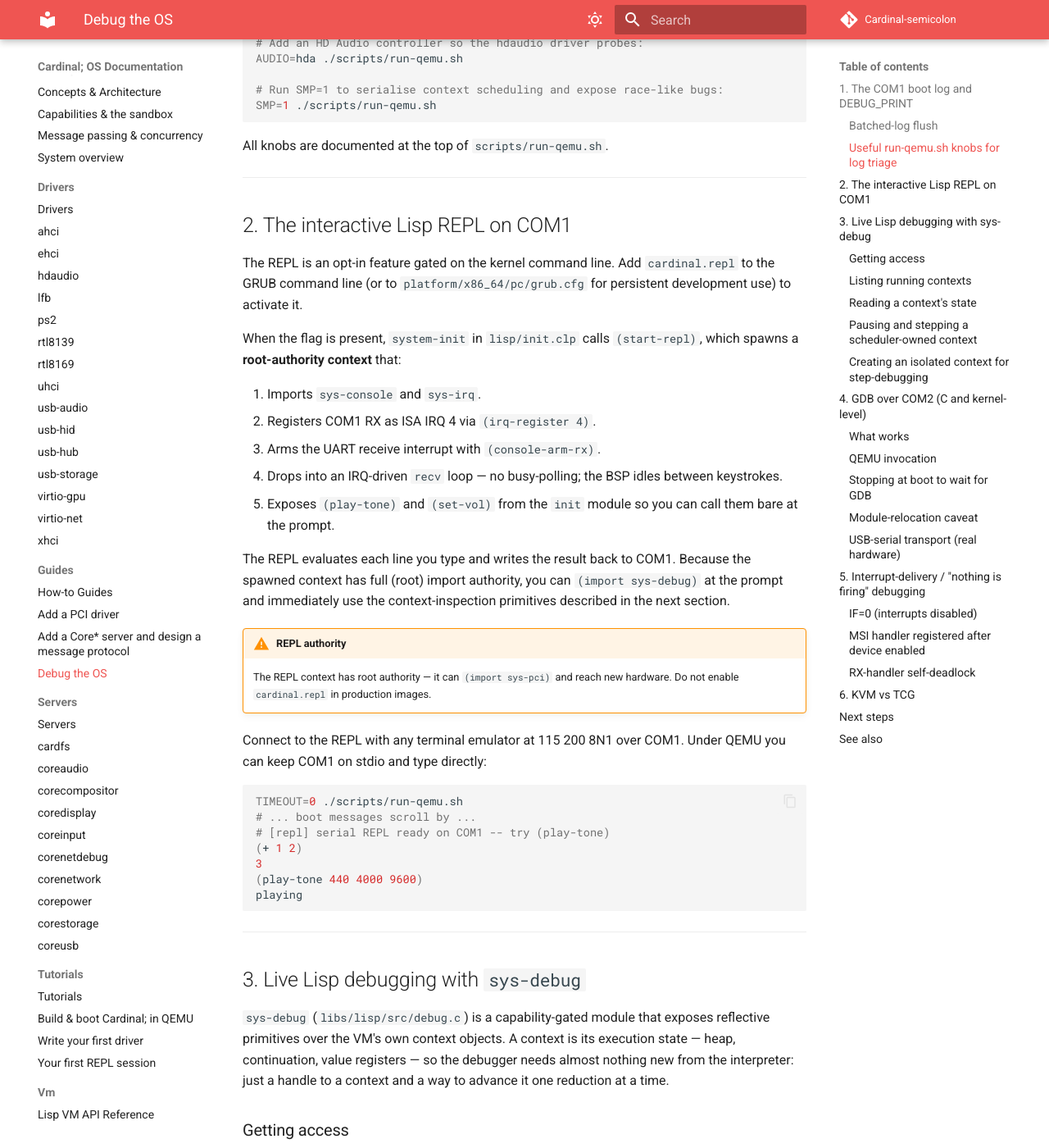
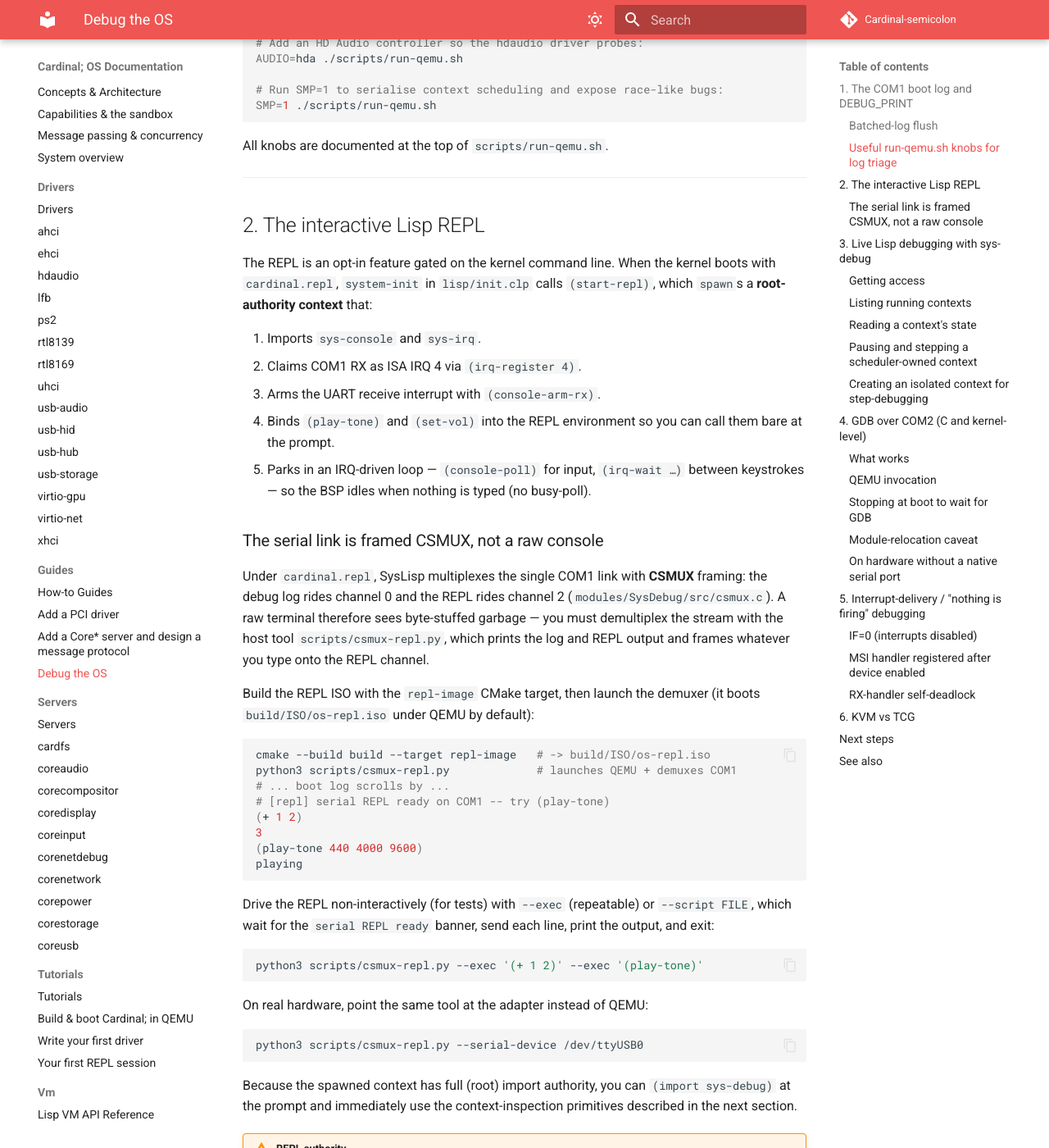
Before and after one commit to himanshugoel2797/Cardinal-semicolon, an MkDocs documentation site: the page built from docs/guides/debugging.md, in a window 1280 px wide and 1400 px high, scrolled down 1509 px. Shown: the whole window at 82% size. Built offline with MkDocs 1.6.1 and Material for MkDocs 9.7.7, drawn with Linux system fonts in a browser that asks for light colours; comment, search, counter and statistics services are not loaded; some of the changed text lies outside the part shown.

Commit message:
docs: accuracy review + readability pass on concepts, guides, and VM reference
An Opus editorial pass over the narrative docs, verified against source:

Accuracy fixes:
- VM reference: remove the sys-shader capability section entirely — the
  shader tier was dropped in the bytecode reorg and is registered nowhere on
  this branch (confirmed: no sys-shader module, no shader prims, no
  libs/lisp_shader/). Fix the self-contradictory evaluator description to
  consistently describe the live bytecode compiler + threaded register VM
  (lbc.c, driven via lisp_ctx_resume); the CEK tree-walker is gone.
- concepts: correct CEK references to the bytecode VM; fix a broken external
  link (wrong GitHub username) to a repo-relative reference; stop framing the
  absence of ring-3 as a missing feature (it is a design choice).
- debugging guide: rewrite the REPL section to the real CSMUX access path
  (repl-image target + scripts/csmux-repl.py demux over framed COM1), not a
  raw 115200 8N1 terminal; remove the deleted usb_serial GDB transport
  (SysGdb is COM2-only).

Organization:
- VM page kept single (already sectioned; sidebar TOC) with an added
  top-of-page Contents list.
- De-duplicate the RX-handler locking rule: message-passing.md is now the
  canonical conceptual home; the guides cross-link it.
- Consistent Next steps / See also footers per the narrative contract.

Site builds clean under `mkdocs build --strict`.

Co-Authored-By: Claude Opus 4.8 (1M context) <noreply@anthropic.com>
Claude-Session: https://claude.ai/code/session_014s1zXejfYxZXUz981Kusr2

````diff
--- a/docs/guides/debugging.md
+++ b/docs/guides/debugging.md
@@ -69,44 +69,64 @@ All knobs are documented at the top of `scripts/run-qemu.sh`.
 
 ---
 
-## 2. The interactive Lisp REPL on COM1
+## 2. The interactive Lisp REPL
 
-The REPL is an opt-in feature gated on the kernel command line.  Add
-`cardinal.repl` to the GRUB command line (or to `platform/x86_64/pc/grub.cfg`
-for persistent development use) to activate it.
-
-When the flag is present, `system-init` in `lisp/init.clp` calls
-`(start-repl)`, which spawns a **root-authority context** that:
+The REPL is an opt-in feature gated on the kernel command line. When the kernel
+boots with `cardinal.repl`, `system-init` in `lisp/init.clp` calls
+`(start-repl)`, which `spawn`s a **root-authority context** that:
 
 1. Imports `sys-console` and `sys-irq`.
-2. Registers COM1 RX as ISA IRQ 4 via `(irq-register 4)`.
+2. Claims COM1 RX as ISA IRQ 4 via `(irq-register 4)`.
 3. Arms the UART receive interrupt with `(console-arm-rx)`.
-4. Drops into an IRQ-driven `recv` loop — no busy-polling; the BSP idles
-   between keystrokes.
-5. Exposes `(play-tone)` and `(set-vol)` from the `init` module so you can
+4. Binds `(play-tone)` and `(set-vol)` into the REPL environment so you can
    call them bare at the prompt.
+5. Parks in an IRQ-driven loop — `(console-poll)` for input, `(irq-wait …)`
+   between keystrokes — so the BSP idles when nothing is typed (no busy-poll).
 
-The REPL evaluates each line you type and writes the result back to COM1.
+### The serial link is framed CSMUX, not a raw console
+
+Under `cardinal.repl`, SysLisp multiplexes the single COM1 link with **CSMUX**
+framing: the debug log rides channel 0 and the REPL rides channel 2
+(`modules/SysDebug/src/csmux.c`). A raw terminal therefore sees byte-stuffed
+garbage — you must demultiplex the stream with the host tool
+`scripts/csmux-repl.py`, which prints the log and REPL output and frames
+whatever you type onto the REPL channel.
+
+Build the REPL ISO with the `repl-image` CMake target, then launch the demuxer
+(it boots `build/ISO/os-repl.iso` under QEMU by default):
+
+```bash
+cmake --build build --target repl-image   # -> build/ISO/os-repl.iso
+python3 scripts/csmux-repl.py             # launches QEMU + demuxes COM1
+# ... boot log scrolls by ...
+# [repl] serial REPL ready on COM1 -- try (play-tone)
+(+ 1 2)
+3
+(play-tone 440 4000 9600)
+playing
+```
+
+Drive the REPL non-interactively (for tests) with `--exec` (repeatable) or
+`--script FILE`, which wait for the `serial REPL ready` banner, send each line,
+print the output, and exit:
+
+```bash
+python3 scripts/csmux-repl.py --exec '(+ 1 2)' --exec '(play-tone)'
+```
+
+On real hardware, point the same tool at the adapter instead of QEMU:
+
+```bash
+python3 scripts/csmux-repl.py --serial-device /dev/ttyUSB0
+```
+
 Because the spawned context has full (root) import authority, you can
 `(import sys-debug)` at the prompt and immediately use the context-inspection
 primitives described in the next section.
 
 !!! warning "REPL authority"
     The REPL context has root authority — it can `(import sys-pci)` and reach
-    new hardware. Do not enable `cardinal.repl` in production images.
-
-Connect to the REPL with any terminal emulator at 115 200 8N1 over COM1.
-Under QEMU you can keep COM1 on stdio and type directly:
-
-```bash
-TIMEOUT=0 ./scripts/run-qemu.sh
-# ... boot messages scroll by ...
-# [repl] serial REPL ready on COM1 -- try (play-tone)
-(+ 1 2)
-3
-(play-tone 440 4000 9600)
-playing
-```
+    new hardware. Do not boot production images with `cardinal.repl`.
 
 ---
 
@@ -257,12 +277,14 @@ landed.  Practical workarounds:
 - Set a breakpoint in kernel code that calls into the module after load, step
   into the module, and derive the load address from the PC.
 
-### USB-serial transport (real hardware)
+### On hardware without a native serial port
 
-On real hardware without a native serial port, `SysGdb` can route its stub
-over a FTDI USB-serial adapter via `drivers/usb_serial`.  See
-`notes/debugging-gdb.md` for the QEMU emulation recipe using `-device
-usb-serial`.
+The old FTDI USB-serial GDB transport (`drivers/usb_serial`) was removed with
+the rest of the C USB stack, so `SysGdb` now speaks only over a real COM2.
+On a board without a second UART, the in-OS Lisp REPL is the interactive debug
+path: it runs over the single COM1 link (framed CSMUX, see Section 2) and
+`scripts/csmux-repl.py` reaches it over a USB-serial adapter with
+`--serial-device`. See `notes/debugging-gdb.md` for the COM2 GDB recipes.
 
 ---
 
@@ -304,11 +326,15 @@ MSI edge.  This is documented in `CLAUDE.md` under "PCI drivers".
 
 ### RX-handler self-deadlock
 
-`network_rx_packet()` runs the network stack synchronously.  For frames that
-trigger a reply (ARP, ICMP, UDP services), it re-enters the driver's TX path.
-If you hold a driver lock across `network_rx_packet`, you will self-deadlock
-the moment a reply-triggering frame arrives.  See `CLAUDE.md` for the full
-rule.
+A receive handler that runs the network stack synchronously can re-enter the
+same driver's TX path when a frame needs a reply (ARP, ICMP, a UDP service).
+Holding a driver lock across that call self-deadlocks the moment a
+reply-triggering frame arrives — the RX ring then fills and frames stop being
+processed. The Lisp driver model avoids this structurally (separate RX and TX
+contexts, non-blocking `send`); see
+[Message passing & concurrency](../concepts/message-passing.md#driver-rx-handlers-may-re-enter-the-tx-path)
+for the full rule and [Add a PCI driver](add-a-pci-driver.md#6-the-rx-handler-locking-rule)
+for the driver-side checklist.
 
 ---
 
````
Also changed, not shown: docs/concepts/message-passing.md (+4 -2 lines), docs/concepts/system-overview.md (+5 -3 lines), docs/guides/add-a-pci-driver.md (+13 -1 lines), docs/vm/api.md (+30 -10 lines).
